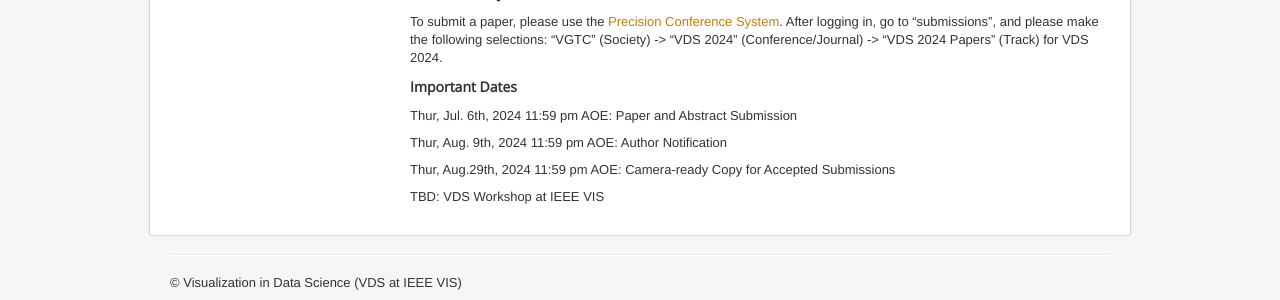
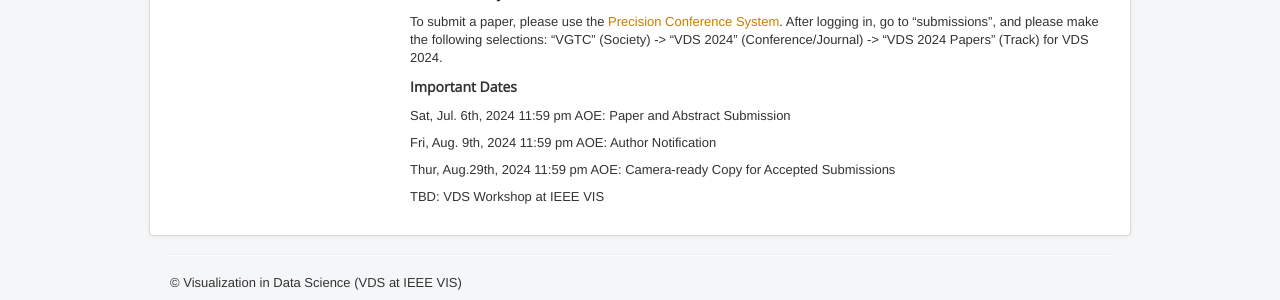
Before and after one commit to visualdatascience/2024, a Jekyll site: the page built from cfp.md, in a window 1280 px wide. Shown: the part 1650-1950 px from the top of the page. Built offline with Jekyll 4.4.1, drawn with Linux system fonts in a browser that asks for light colours.

Commit message:
fixed date and minor details

```diff
--- a/cfp.md
+++ b/cfp.md
@@ -64,9 +64,9 @@ To submit a paper, please use the [Precision Conference System](https://new.prec
 
 #### Important Dates
 
-Thur, Jul. 6th, 2024 11:59 pm AOE: Paper and Abstract Submission
+Sat, Jul. 6th, 2024 11:59 pm AOE: Paper and Abstract Submission
 
-Thur, Aug. 9th, 2024 11:59 pm AOE: Author Notification
+Fri, Aug. 9th, 2024 11:59 pm AOE: Author Notification
 
 Thur, Aug.29th, 2024 11:59 pm AOE: Camera-ready Copy for Accepted Submissions
 
```
Also changed, not shown: committee.md (+1 -1 lines), index.md (+1 -1 lines).
